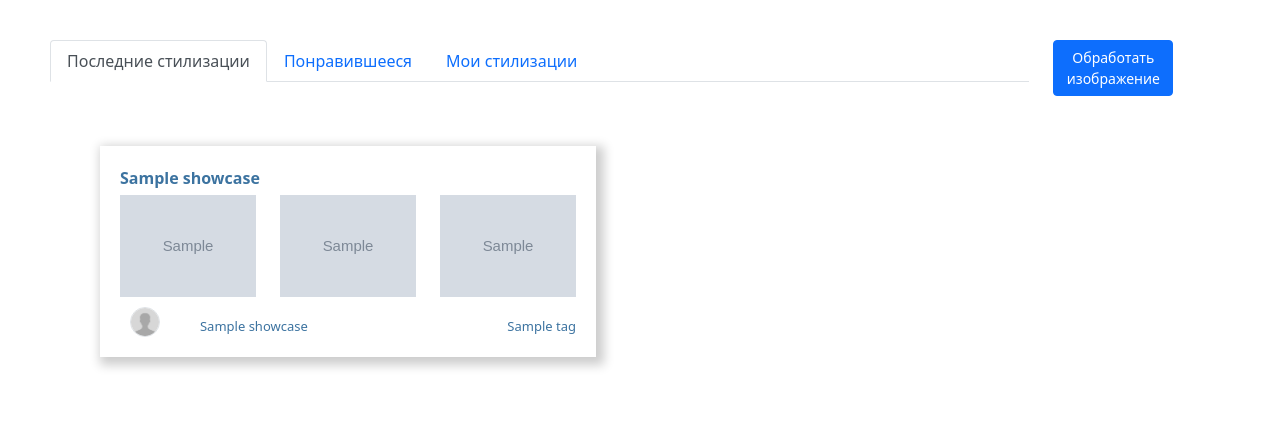
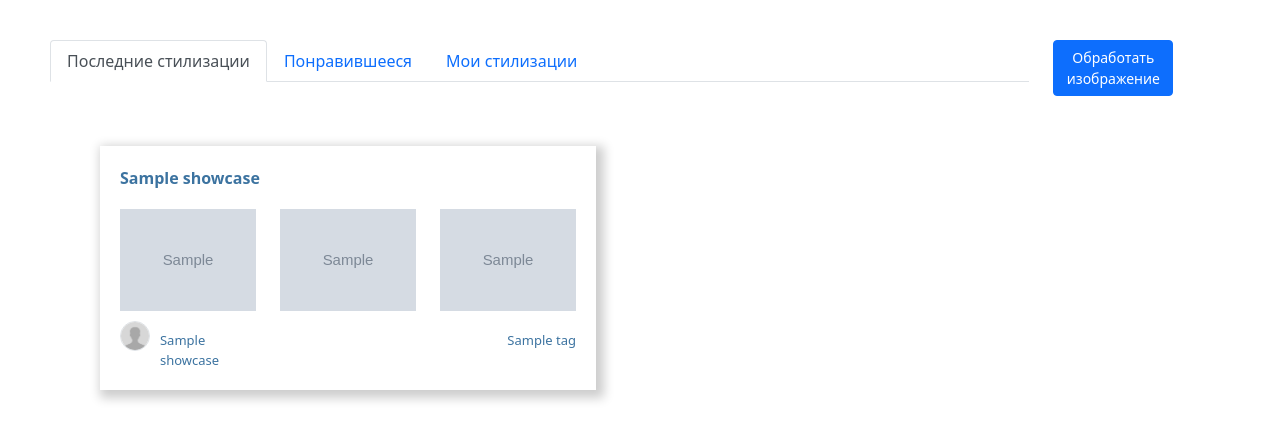
Before and after one commit to sunzedd/neuroeye, a Flask app: template src/templates/home.html in a window 1280 px wide. Shown: the top 441 px of the page. Run offline with Flask 2, Linux system fonts and the light colour scheme; the template is opened without the code that fills it: most values are stand-ins (such as "Sample title", 1, 10 or a date in 2020); grey boxes marked "Sample" are stand-in pictures.

Commit message:
Update HTML-templates with minor visual changes

```diff
--- a/src/templates/include/basic.html
+++ b/src/templates/include/basic.html
@@ -19,7 +19,7 @@
         <div>
           <nav class="navbar navbar-expand bg-light">
             <div class="col-4">
-              <a href='/'>
+              <a href="{{ url_for('home') }}">
                 <img class="logo" src="{{ url_for('static', filename='img/branding/logo.png') }}">
               </a>
             </div>
@@ -33,13 +33,12 @@
               </div>
             </div>
 
-            <div class="float-right">
-              <span style="padding: 20px">
-                <a href="{{ url_for('signout') }}" style="color: rgba(0, 0, 0, 0);">
+            <div class="col-2 float-end">
+              <!-- <div class="row float-right"> -->
+                  <a href="{{ url_for('signout') }}" style="color: rgba(0, 0, 0, 0); width:40px; padding: 10px;" >
                     <img src="{{ url_for('static', filename='img/button/signout.png') }}" style="width: 30px; height: 30px;">
                   </a>
-              </span>
-              <a href="{{ url_for('userpage') }}">
+                  <a href="{{ url_for('userpage') }}" class="float-right" style="width:60px">
                     {% if current_user %}
                       {% if current_user.userpic_url %}
                         <img class="border rounded-pill" src="{{ url_for('static', filename=current_user.userpic_url) }}" style="width: 50px; height: 50px;">
@@ -48,6 +47,7 @@
                       {% endif %}
                     {% endif %}
                   </a>
+              <!-- </div> -->
             </div>
           </nav>
         </div>
--- a/src/templates/include/showcase_view.html
+++ b/src/templates/include/showcase_view.html
@@ -12,22 +12,22 @@
   </div>
 
   <div class="row" style="margin-top: 10px;">
-    <div class="col-2">
-      <div class="float-center">
+    <div class="col-1">
+      <div>
         {% if showcase.author_userpic_url %}
-          <img class="border rounded-pill" src="{{ url_for('static', filename=showcase.author_userpic_url) }}" width="30px" height="30px" style="margin-left:10px">
+          <img class="border rounded-pill" src="{{ url_for('static', filename=showcase.author_userpic_url) }}" width="30px" height="30px" style="margin-left:0px">
         {% else %}
-          <img class="border rounded-pill" src="{{ url_for('static', filename='img/placeholder/userpic.png') }}" width="30px" height="30px" style="margin-left:10px">
+          <img class="border rounded-pill" src="{{ url_for('static', filename='img/placeholder/userpic.png') }}" width="30px" height="30px" style="margin-left:0px">
         {% endif %}
       </div>
     </div>
-    <div class="col-4">
+    <div class="col-3">
       <div class="showcase-info">
         {{ showcase.author_name }}
       </div>
     </div>
 
-    <div class="col-6">
+    <div class="col-8">
       <div class="showcase-info float-end">
         {% for tag in showcase.tags %}
           {{ tag.name }}
--- a/static/css/styles.css
+++ b/static/css/styles.css
@@ -30,6 +30,7 @@ a:link {
 
 .showcase-title {
   font-weight: bold;
+  padding-bottom: 3%;
   color: rgb(60, 115, 160);
 }
 
@@ -128,11 +129,13 @@ a:link {
 }
 
 .cancel-button {
+  transition: 0.3s;
   width: 30px;
   height: 30px;
 }
 
 .cancel-button:hover {
+  transition: 0.3s;
   border-radius: 50%;
   box-shadow: 0 0 5px 5px rgba(196, 4, 4, 0.342);
 }
```
Also changed, not shown: src/templates/showcase.html (+4 -5 lines). Lines whose indentation alone changed are shown as unchanged.
